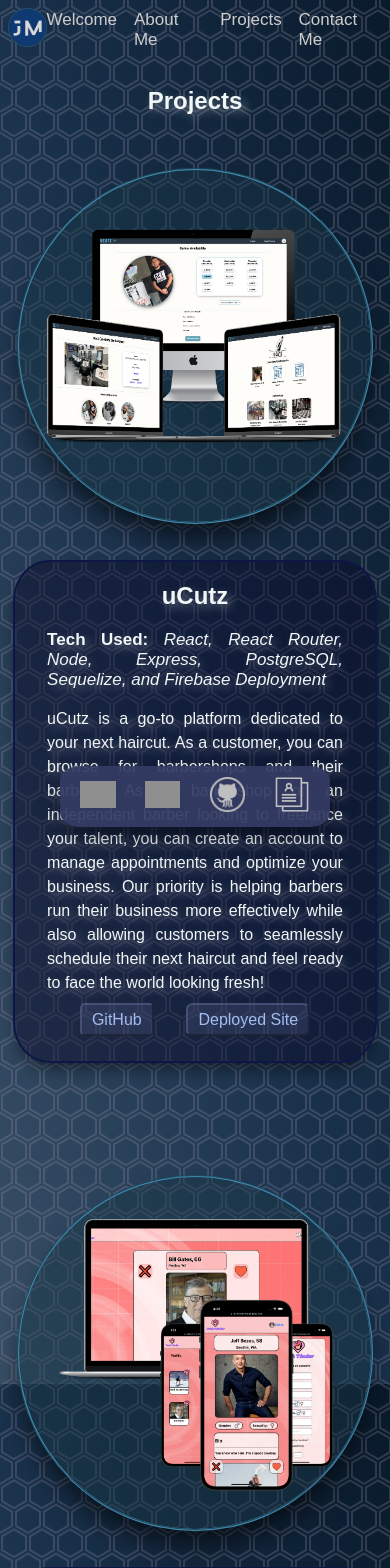
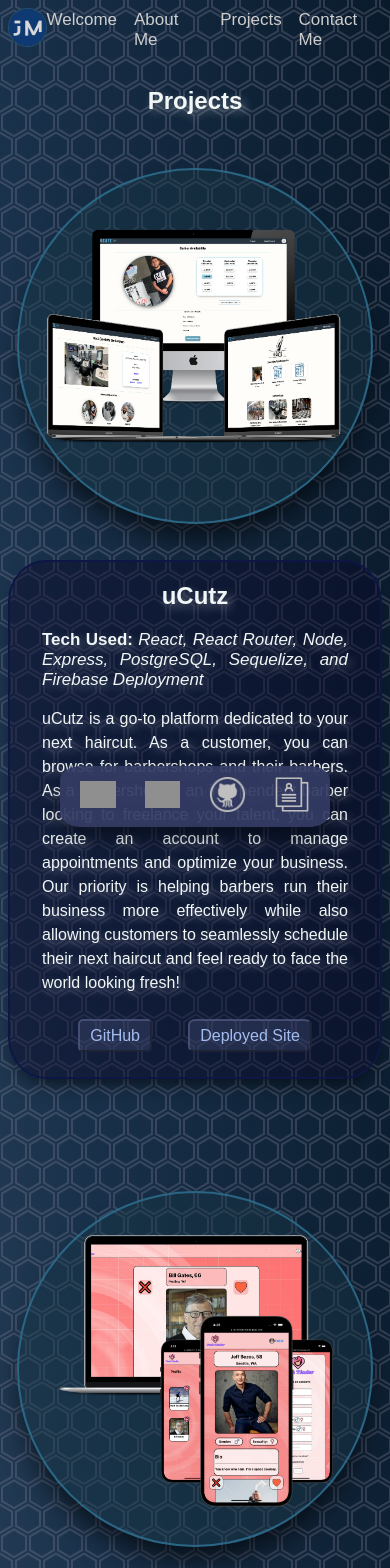
Before and after one commit to jasonmar08/Professional_Portfolio, a React (Create React App) app in the folder my-portfolio/: page /Projects in a window 390 px wide. Shown: the top 1568 px of the page. Built offline with nearby package versions, Linux system fonts and the light colour scheme; no server answers; grey boxes are pictures that could not be loaded; a web font is replaced by a local one.

Commit message:
added scrolltotop and fixed overflow on mobile due to animations

```diff
--- a/my-portfolio/src/App.css
+++ b/my-portfolio/src/App.css
@@ -154,12 +154,10 @@ body {
   text-shadow: 4px 4px 10px #f6f5f556;
 }
 
-
-
 .comp-logo img {
   height: 40vh;
   width: 40vh;
-  border: 2px groove rgb(64, 139, 177);
+  border: 2px solid rgb(64, 139, 177);
   border-radius: 50%;
   object-fit: cover;
   background-color: #455d77;
@@ -426,7 +424,7 @@ ul {
   max-width: 46rem;
   max-height: 46rem;
   border-radius: 50%;
-  border: 2px groove rgb(64, 139, 177);
+  border: 2px solid rgba(46, 112, 145, 0.849);
   box-shadow: 0 20px 30px -8px rgba(0, 0, 0, 0.7);
   background-color: rgba(25, 53, 68, 0.434);
   object-fit: cover;
@@ -439,10 +437,6 @@ ul {
   /* border: 2px solid rgba(238, 238, 238, 0.494); */
   opacity: 0.6;
   cursor: pointer;
-}
-
-.project-img:active {
-  transform: scale(0.9);
 }
 
 .project-details {
@@ -796,8 +790,8 @@ footer {
   .comp-logo img {
     height: 16vh;
     width: 16vh;
-    top: 32%;
-    right: 32%;
+    top: 41%;
+    right: 33%;
   }
 
   .navbar {
@@ -867,7 +861,7 @@ footer {
     padding-top: 1.3vh;
     padding-bottom: 1.3vh;
     box-shadow: 0 10px 30px -8px rgba(0, 0, 0, 0.7);
-    z-index: 99999;
+    z-index: 99999999;
     margin: 0;
     bottom: 2%;
   }
@@ -900,10 +894,13 @@ footer {
     align-items: center;
     padding-bottom: 6vh;
     margin-bottom: 8vh;
+    overflow-x: hidden;
   }
 
   .profile-container {
     flex-direction: column;
+    justify-content: center;
+    align-items: center;
     row-gap: 5vh;
   }
 
@@ -968,7 +965,7 @@ footer {
     display: flex;
     flex-direction: column;
     align-items: center;
-    /* justify-content: center; */
+    justify-content: center;
     /* margin-bottom: 368vh; */
   }
 
@@ -977,6 +974,7 @@ footer {
     flex-direction: column;
     align-items: center;
     margin-top: 8vh;
+    margin-bottom: 510vh;
   }
 
   .projects-container {
@@ -987,26 +985,27 @@ footer {
     align-items: center;
     flex-wrap: nowrap;
     row-gap: 4em;
-    /* column-gap: 5vh; */
+    column-gap: 0;
     background: none;
     padding: 0;
     border-radius: none;
     border: none;
     box-shadow: none;
     margin-top: 10vh;
-    width: 45vh;
   }
 
   .project-card {
     display: flex;
     flex-direction: column;
     row-gap: 2rem;
+    overflow-x: hidden;
   }
 
   .project-card-reversed {
     display: flex;
     flex-direction: column;
     row-gap: 2rem;
+    overflow-x: hidden;
   }
 
   .project-img-grid img {
@@ -1014,8 +1013,10 @@ footer {
     max-height: 22rem;
   }
 
-  .stacks-used {
-    text-align: right;
+  .project-img:hover {
+    /* border: 2px solid rgba(238, 238, 238, 0.494); */
+    opacity: 1;
+    cursor: none;
   }
 
   .project-name-grid {
@@ -1030,6 +1031,7 @@ footer {
   .git-btn-grid, .dep-btn-grid {
     margin: 0;
     padding: 0;
+    margin-top: 1rem;
   }
 
   #git-btn, #dep-btn {
--- a/my-portfolio/src/App.js
+++ b/my-portfolio/src/App.js
@@ -3,6 +3,7 @@ import Welcome from './pages/Welcome'
 import AboutMe from './pages/AboutMe'
 import Projects from './pages/Projects'
 import ContactMe from './pages/ContactMe'
+import ScrollToTop from './components/ScrollToTop'
 import Footer from './components/Footer'
 import { Routes, Route, useLocation } from 'react-router-dom'
 import './App.css'
@@ -89,6 +90,7 @@ const App = () => {
 
   return (
     <div className="app">
+      <ScrollToTop />
       <header>
         <NavBar />
         {location.pathname === '/AboutMe' ? (
--- /dev/null
+++ b/my-portfolio/src/components/ScrollToTop.jsx
@@ -0,0 +1,13 @@
+import { useEffect } from "react";
+import { useLocation } from "react-router-dom";
+
+const ScrollToTop = () => {
+  const { pathname} = useLocation()
+
+  useEffect(() => {
+    window.scrollTo(0, 0)
+  }, [pathname])
+  return null
+}
+
+export default ScrollToTop
```
